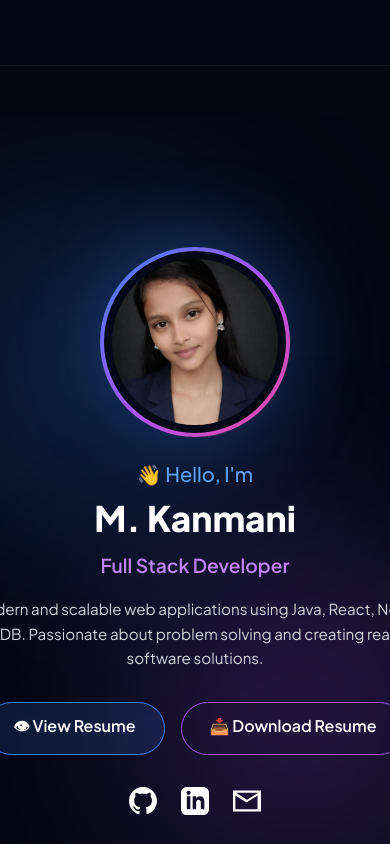
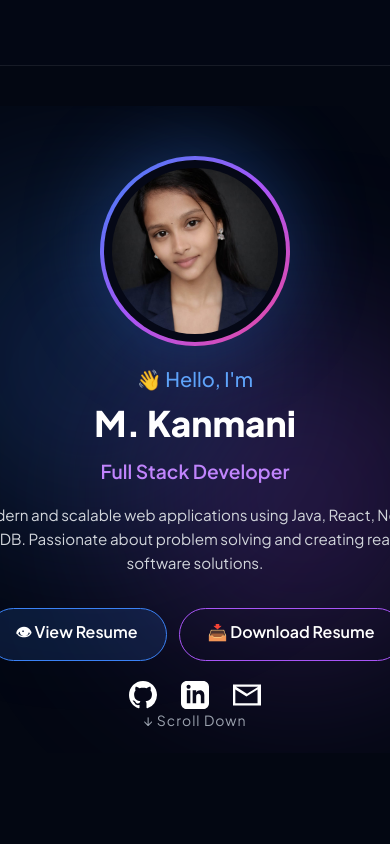
Before and after one commit to M-kanmani/My-Portfolio, a React (Vite) app: page / in a window 390 px wide. Shown: the top 844 px of the page. Built offline with nearby package versions, Linux system fonts and the light colour scheme.

Commit message:
Update global CSS to prevent mobile text cutoff and overflow issues

```diff
--- a/src/components/Hero.jsx
+++ b/src/components/Hero.jsx
@@ -105,22 +105,24 @@ function Hero() {
         ↓ Scroll Down
       </div>
 
-      {/* Strict Mobile Alignment & Spacing Fixes */}
+      {/* Optimized Responsive CSS for Mobile Normal & Desktop Modes */}
       <style>{`
-        @media (max-width: 950px), (max-device-width: 950px) {
+        @media screen and (max-width: 950px) {
           body, html {
             overflow-x: hidden !important;
+            width: 100% !important;
           }
           section {
-            padding: 50px 16px 70px 16px !important;
+            padding: 40px 16px !important;
             box-sizing: border-box !important;
             width: 100% !important;
+            min-height: auto !important;
           }
           .hero-container {
             flex-direction: column-reverse !important;
             align-items: center !important;
             text-align: center !important;
-            gap: 24px !important;
+            gap: 20px !important;
             width: 100% !important;
             max-width: 100% !important;
             margin: 0 auto !important;
@@ -132,7 +134,7 @@ function Hero() {
             align-items: center !important;
             text-align: center !important;
             width: 100% !important;
-            padding: 0 8px !important;
+            padding: 0 !important;
             box-sizing: border-box !important;
           }
           .hero-name {
@@ -145,19 +147,18 @@ function Hero() {
           .hero-desc {
             font-size: 0.95rem !important;
             padding: 0 10px !important;
-            box-sizing: border-box !important;
             text-align: center !important;
-            margin-left: auto !important;
-            margin-right: auto !important;
             width: 100% !important;
           }
           .hero-btns {
             justify-content: center !important;
             width: 100% !important;
+            gap: 12px !important;
           }
           .hero-socials {
             justify-content: center !important;
             width: 100% !important;
+            margin-top: 20px !important;
           }
           .gradient-card {
             width: 190px !important;
--- a/src/index.css
+++ b/src/index.css
@@ -21,6 +21,7 @@ html {
   scroll-padding-top: 85px;
   background-color: var(--bg-dark) !important;
   width: 100%;
+  max-width: 100vw;
   overflow-x: hidden;
 }
 
@@ -31,6 +32,7 @@ body {
   overflow-x: hidden;
   min-height: 100vh;
   width: 100%;
+  max-width: 100vw;
   margin: 0;
   padding: 0;
 }
@@ -47,6 +49,7 @@ body {
   background-color: var(--bg-dark) !important;
   margin: 0 auto;
   overflow-x: hidden;
+  box-sizing: border-box;
 }
 
 /* Sections Layout & Alignments */
@@ -72,6 +75,7 @@ main, section {
   text-align: center;
   margin: 0 auto;
   flex-grow: 1;
+  box-sizing: border-box;
 }
 
 @media (max-width: 1024px) {
@@ -239,48 +243,6 @@ main, section {
   }
 }
 
-/* Mobile View Absolute Centering & Overflow Fix */
-@media (max-width: 900px) {
-  header nav[style*="display: flex"] {
-    display: none !important;
-  }
-
-  html, body {
-    width: 100% !important;
-    overflow-x: hidden !important;
-  }
-
-  #root {
-    width: 100% !important;
-    max-width: 100vw !important;
-    overflow-x: hidden !important;
-    align-items: center !important;
-  }
-
-  section, main {
-    width: 100% !important;
-    max-width: 100% !important;
-    padding-left: 16px !important;
-    padding-right: 16px !important;
-    box-sizing: border-box !important;
-    margin: 0 auto !important;
-  }
-
-  #center {
-    width: 100% !important;
-    padding: 20px 10px !important;
-    box-sizing: border-box !important;
-    align-items: center !important;
-    text-align: center !important;
-  }
-}
-
-@media (min-width: 901px) {
-  button[aria-label="Toggle Menu"] {
-    display: none !important;
-  }
-}
-
 /* Custom Scrollbar Styles */
 ::-webkit-scrollbar {
   width: 8px;
@@ -299,14 +261,15 @@ main, section {
   background: #38bdf8;
 }
 
-/* Perfect Mobile View Padding & Centering Fix */
-@media (max-width: 900px) {
+/* Perfect Mobile View Padding, Alignment & Safe Overflow Fix */
+@media (max-width: 950px) {
   header nav[style*="display: flex"] {
     display: none !important;
   }
 
   html, body {
     width: 100% !important;
+    max-width: 100vw !important;
     overflow-x: hidden !important;
     margin: 0 !important;
     padding: 0 !important;
@@ -319,21 +282,23 @@ main, section {
     padding: 0 !important;
     margin: 0 !important;
     align-items: center !important;
+    box-sizing: border-box !important;
   }
 
-  /* Mukkiyamaana fix: Ellaa sections-kum left & right gap varum, so text cut aagathu */
+  /* Ellaa sections-kum safe padding koduthu text cut aagatha mathiri fix pannirukku */
   section, main {
     width: 100% !important;
     max-width: 100% !important;
-    padding-left: 20px !important;
-    padding-right: 20px !important;
+    padding-left: 16px !important;
+    padding-right: 16px !important;
     box-sizing: border-box !important;
     margin: 0 auto !important;
   }
 
   #center {
     width: 100% !important;
-    padding: 24px 16px !important;
+    max-width: 100% !important;
+    padding: 20px 12px !important;
     box-sizing: border-box !important;
     align-items: center !important;
     text-align: center !important;
```
